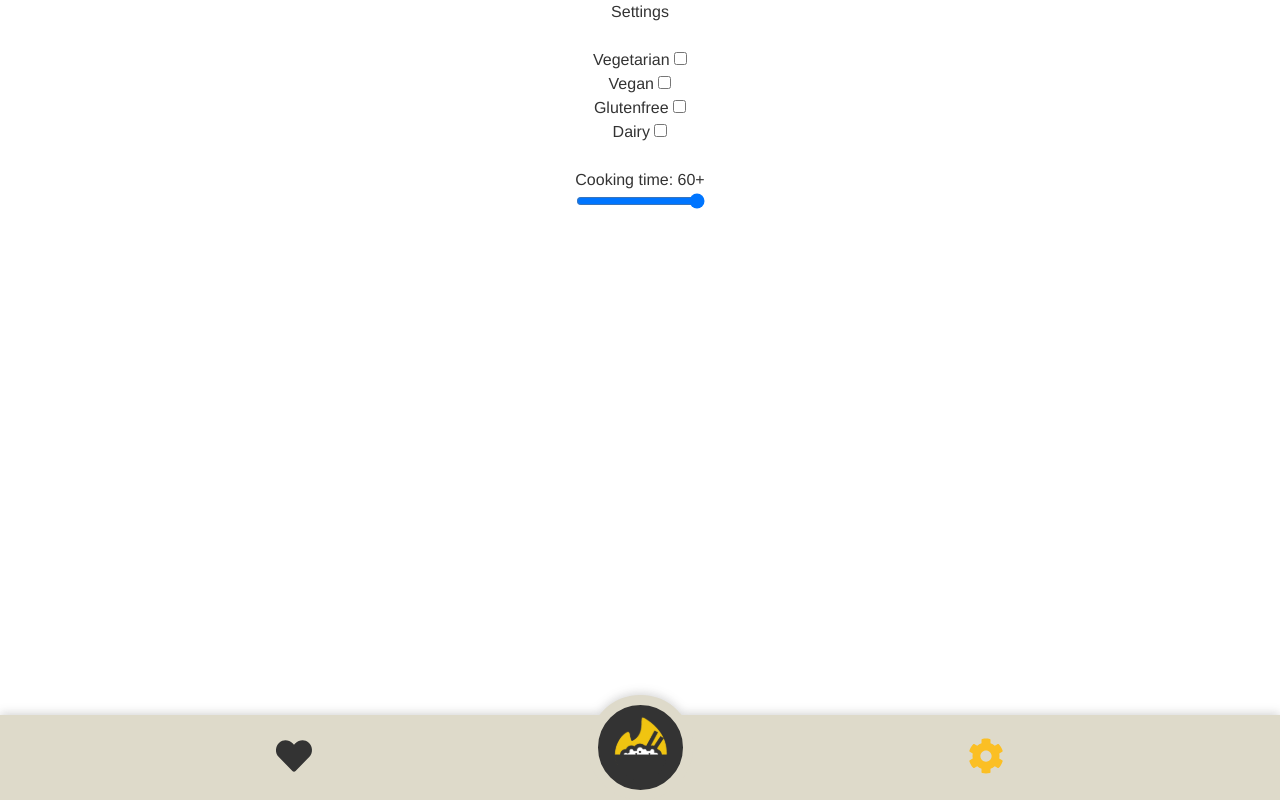
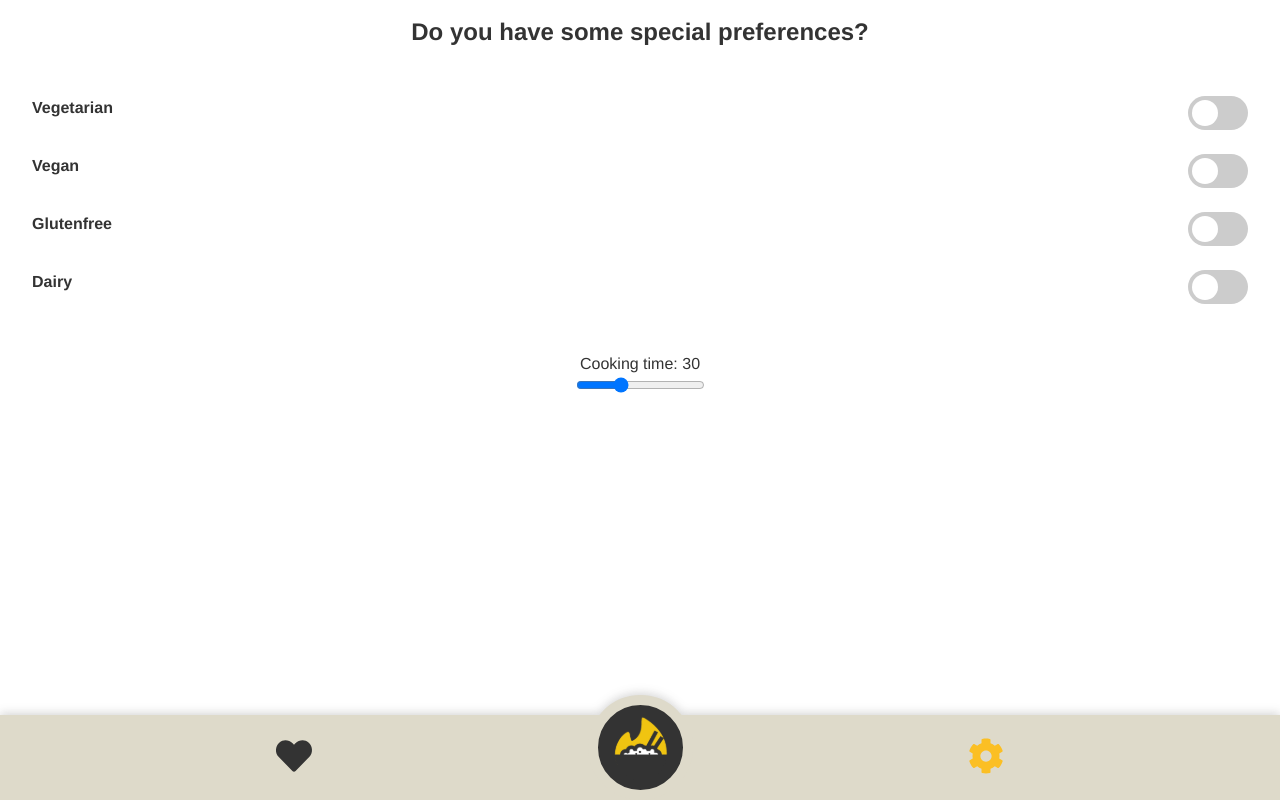
Before and after one commit to FridaysForFoodies/Tender-Frontend, a Vue app: page /settings in a window 1280 px wide. Built offline with nearby package versions, Linux system fonts and the light colour scheme.

Commit message:
css for switch checkboxes and bold font

```diff
--- a/src/views/Settings.vue
+++ b/src/views/Settings.vue
@@ -1,25 +1,54 @@
 <template>
-    <div>
-      <h1>Settings</h1>
-      <br>
-      <form>
+  <div class="my-4 mx-8">
+    <h1 class="text-2xl font-bold">Do you have some special preferences?</h1>
+
+    <div class="grid grid-cols-2 gap-6 my-12">
+      <div class="text-left font-bold">
         <label for="vegetarian">Vegetarian </label>
-        <input type="checkbox" id="vegetarian" value="vegetarian" name="vegetarian" v-model="vegetarian" @change="checkConsistency(false)">
-        <br>
+      </div>
+      <div class="text-right">
+        <label class="switch">
+          <input type="checkbox" id="vegetarian" value="vegetarian" name="vegetarian" v-model="vegetarian"
+                 @change="checkConsistency(false)">
+          <span class="slider round"/>
+        </label>
+      </div>
+
+      <div class="text-left font-bold">
         <label for="vegan">Vegan </label>
-        <input type="checkbox" id="vegan" name="vegan" value="vegan" v-model="vegan" @change="checkConsistency(true)">
-        <br>
+      </div>
+      <div class="text-right">
+        <label class="switch">
+          <input type="checkbox" id="vegan" name="vegan" value="vegan" v-model="vegan" @change="checkConsistency(true)">
+          <span class="slider round"/>
+        </label>
+      </div>
+
+      <div class="text-left font-bold">
         <label for="gluten">Glutenfree </label>
-        <input type="checkbox" id="gluten" name="gluten" value="gluten" v-model="gluten" >
-        <br>
+      </div>
+      <div class="text-right">
+        <label class="switch">
+          <input type="checkbox" id="gluten" name="gluten" value="gluten" v-model="gluten">
+          <span class="slider round"/>
+        </label>
+      </div>
+
+      <div class="text-left font-bold">
         <label for="dairy">Dairy </label>
-        <input type="checkbox" id="dairy" name="dairy" value="dairy" v-model="dairy" @change="checkConsistency(false)">
-        <br>
-        <br>
-        <label for="time">Cooking time: {{time}}<span v-show="time=60">+</span></label>
-        <br>
-        <input type="range" min="15" max="60" value="30" step="15" id="time" v-model="time" name="time">
-      </form>
+      </div>
+      <div class="text-right">
+        <label class="switch">
+          <input type="checkbox" id="dairy" name="dairy" value="dairy" v-model="dairy"
+                 @change="checkConsistency(false)">
+          <span class="slider round"/>
+        </label>
+      </div>
+    </div>
+
+    <label for="time">Cooking time: {{ time }}<span v-show="time == 60">+</span></label>
+    <br>
+    <input type="range" min="15" max="60" value="30" step="15" id="time" v-model="time" name="time">
   </div>
 </template>
 
@@ -37,7 +66,7 @@ export default {
   },
   methods: {
     checkConsistency(vegan) {
-      if(vegan) {
+      if (vegan) {
         this.vegetarian = false
         this.dairy = false
       } else {
@@ -49,5 +78,63 @@ export default {
 </script>
 
 <style scoped>
+.switch {
+  position: relative;
+  display: inline-block;
+  width: 60px;
+  height: 34px;
+}
 
+.switch input {
+  opacity: 0;
+  width: 0;
+  height: 0;
+}
+
+.slider {
+  position: absolute;
+  cursor: pointer;
+  top: 0;
+  left: 0;
+  right: 0;
+  bottom: 0;
+  background-color: #ccc;
+  -webkit-transition: .4s;
+  transition: .4s;
+}
+
+.slider:before {
+  position: absolute;
+  content: "";
+  height: 26px;
+  width: 26px;
+  left: 4px;
+  bottom: 4px;
+  background-color: white;
+  -webkit-transition: .4s;
+  transition: .4s;
+}
+
+input:checked + .slider {
+  background-color: var(--color-primary);
+}
+
+input:focus + .slider {
+  box-shadow: 0 0 1px var(--color-primary);
+}
+
+input:checked + .slider:before {
+  -webkit-transform: translateX(26px);
+  -ms-transform: translateX(26px);
+  transform: translateX(26px);
+}
+
+/* Rounded sliders */
+.slider.round {
+  border-radius: 34px;
+}
+
+.slider.round:before {
+  border-radius: 50%;
+}
 </style>
```
Also changed, not shown: 1 other file (tests, documents, lock files or other folders).
